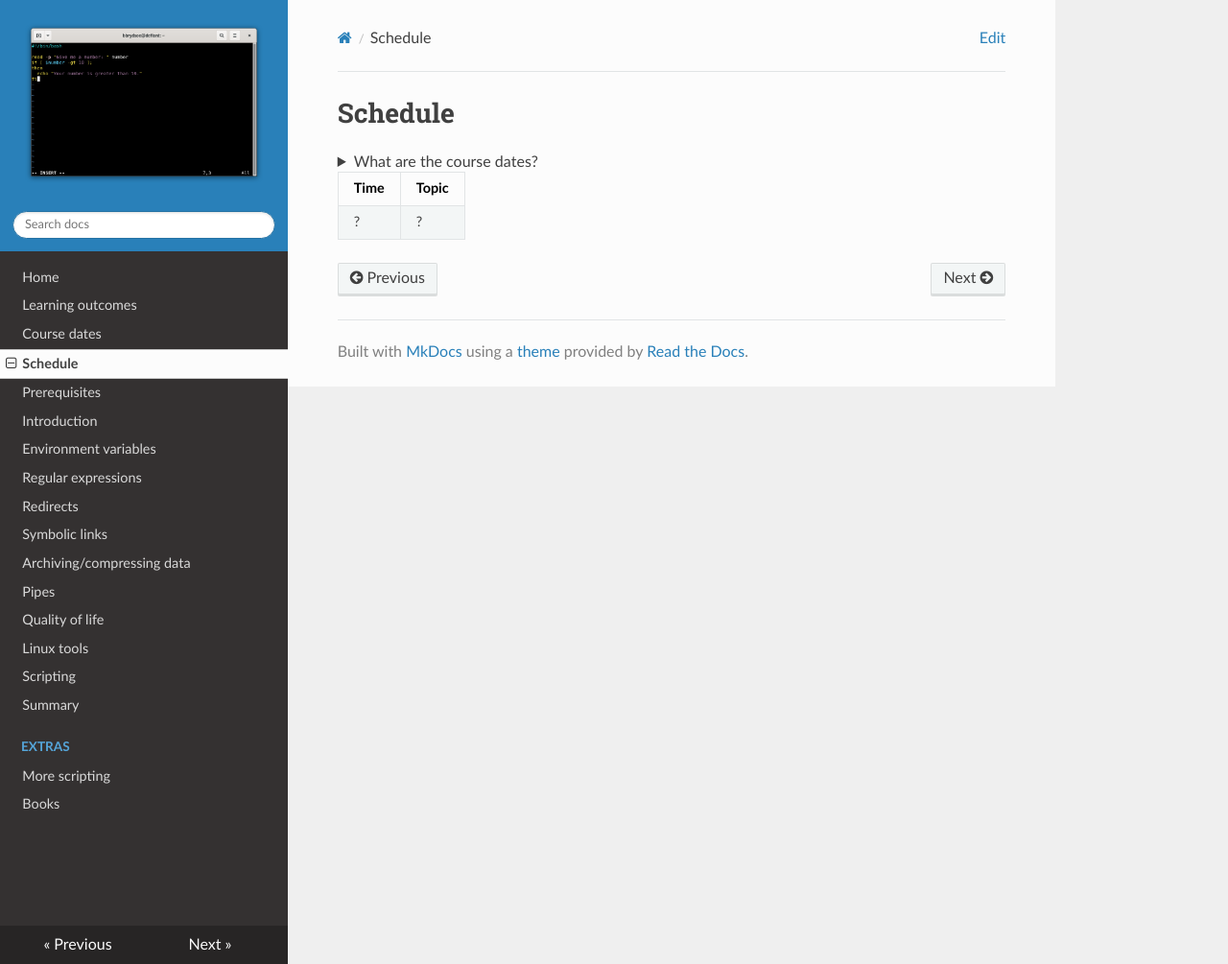
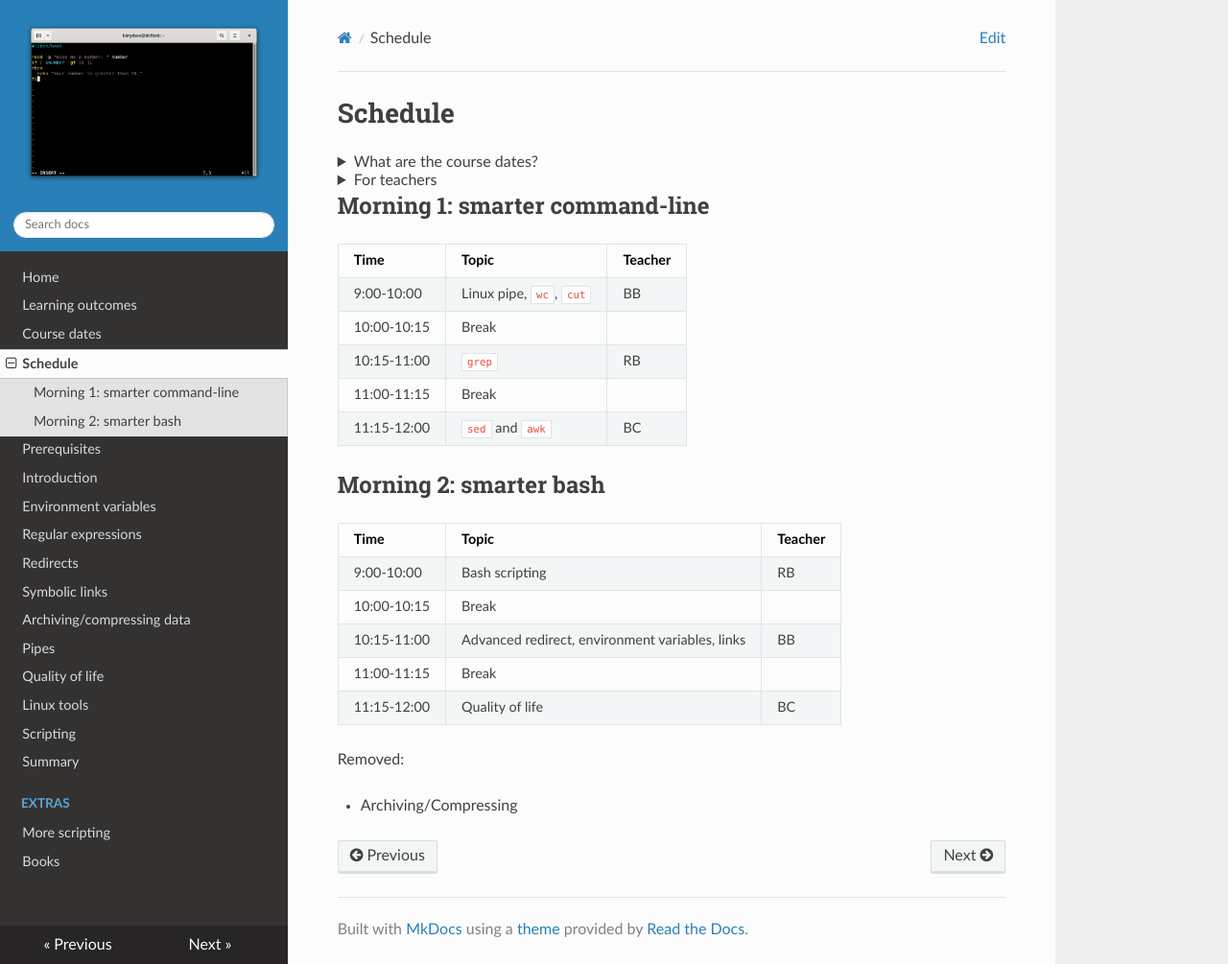
Before and after one commit to UPPMAX/linux-command-line-201, an MkDocs documentation site: the page built from docs/schedule.md, in a window 1280 px wide and 1005 px high. Shown: the whole window at 96% size. Built offline with MkDocs 1.6.1, drawn with Linux system fonts in a browser that asks for light colours; nearby versions of some CDN libraries.

Commit message:
Suggest schedule

```diff
--- a/docs/schedule.md
+++ b/docs/schedule.md
@@ -10,6 +10,46 @@
 
     See [the course dates](course_dates.md).
 
-Time        | Topic
-------------|-----------------------------------------------------------------
-?           | ?
+???- question "For teachers"
+
+    Here is our current idea of who teaches what for how long:
+
+    Topic                              |Estimated duration (minutes) |Volunteer(s) to teach this
+    -----------------------------------|-----------------------------|--------------------------
+    Linux pipe                         |30                           |BB
+    Linux tools, `wc`                  |15                           |BB
+    Linux tools, `cut`                 |30                           |BC
+    `grep`                             |60                           |RB
+    `sed`                              |30                           |BC
+    Linux tools, `awk`                 |30                           |BC
+    Bash scripting                     |60                           |RB
+    Advanced redirect                  |30                           |BB
+    Environment variables              |30                           |BB
+    Links (hard/soft)                  |30                           |BB
+    Archiving/Compressing              |30                           |BC
+    Quality of life                    |60                           |BC
+    Total                              |435 (= 7.25 hours)           |All
+
+## Morning 1: smarter command-line
+
+Time        | Topic                 |Teacher
+------------|-----------------------|-------
+9:00-10:00  |Linux pipe, `wc`, `cut`|BB
+10:00-10:15 |Break                  |
+10:15-11:00 |`grep`                 |RB
+11:00-11:15 |Break                  |
+11:15-12:00 |`sed` and `awk`        |BC
+
+## Morning 2: smarter bash
+
+Time        | Topic                                         |Teacher
+------------|-----------------------------------------------|-----------------
+9:00-10:00  |Bash scripting                                 |RB
+10:00-10:15 |Break                                          |
+10:15-11:00 |Advanced redirect, environment variables, links|BB
+11:00-11:15 |Break                                          |
+11:15-12:00 |Quality of life                                |BC
+
+Removed:
+
+- Archiving/Compressing
```
Also changed, not shown: docs/learning_outcomes.md (+17 -16 lines).
